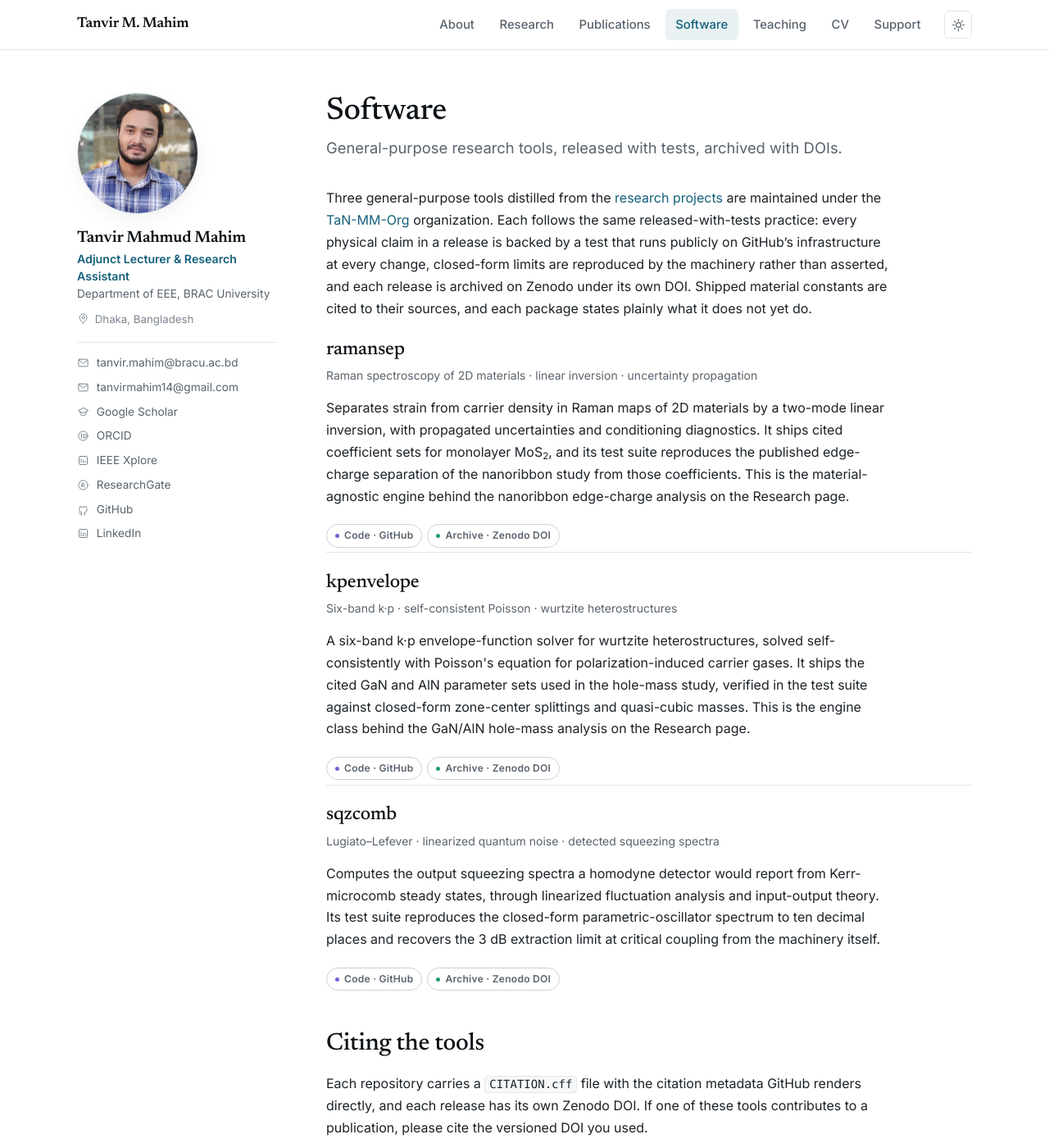
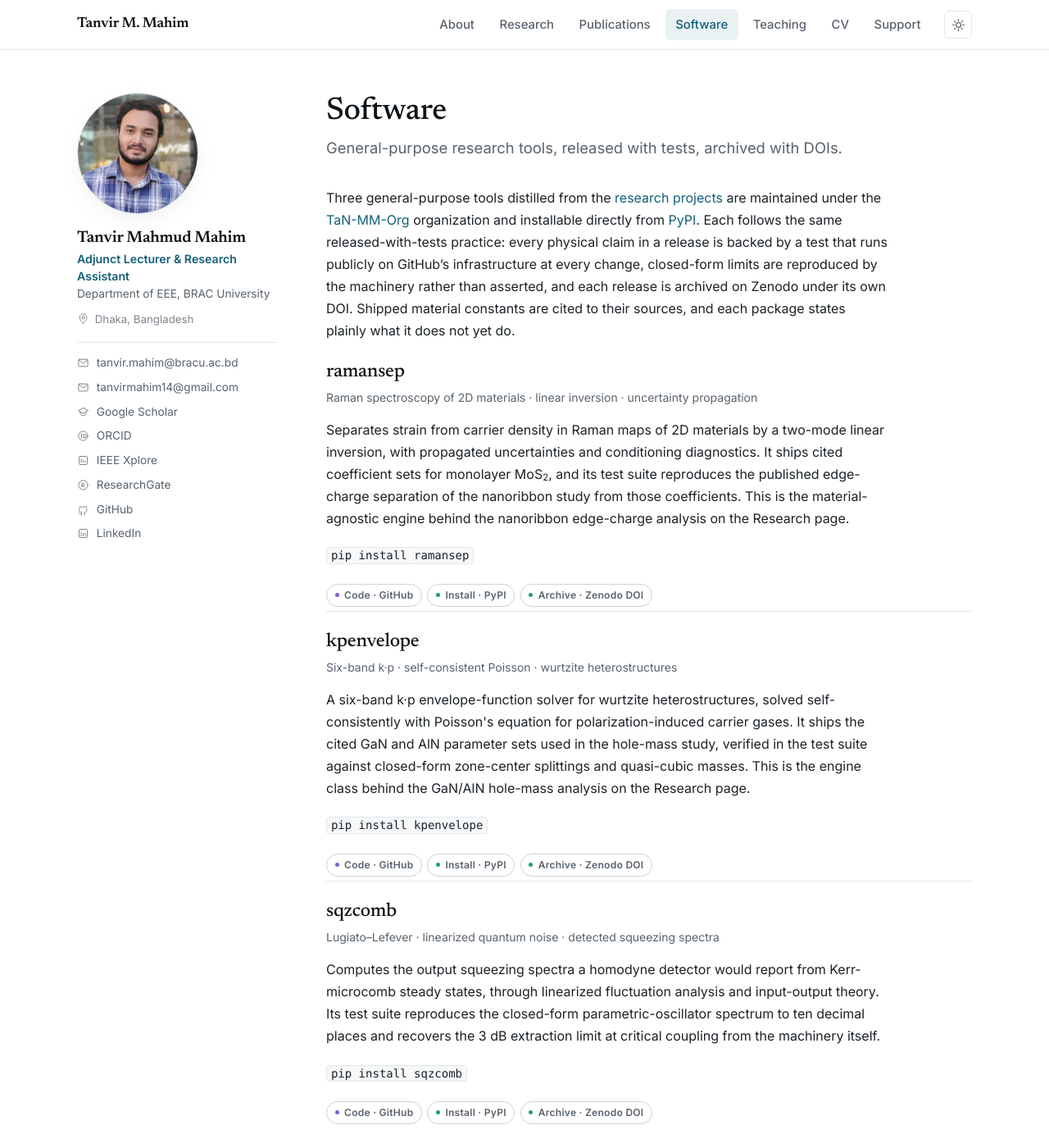
Before and after one commit to Tanvir-Mahmud-Mahim/Tanvir-Mahmud-Mahim.github.io, a Jekyll site: the page built from software.md, in a window 1280 px wide and 1400 px high. Shown: the whole window at 82% size. Built offline with Jekyll 4.4.1, drawn with Linux system fonts in a browser that asks for light colours.

Commit message:
Update site

```diff
--- a/software.md
+++ b/software.md
@@ -6,14 +6,16 @@ permalink: /software/
 description: "Open-source software by Tanvir Mahmud Mahim: ramansep, kpenvelope and sqzcomb, tools for Raman analysis of 2D materials, wurtzite k·p subband physics and squeezed-light microcomb design, maintained under the TaN-MM-Org organization."
 ---
 
-Three general-purpose tools distilled from the <a href="{{ '/research/' | relative_url }}">research projects</a> are maintained under the <a href="https://github.com/TaN-MM-Org" rel="noopener">TaN-MM-Org</a> organization. Each follows the same released-with-tests practice: every physical claim in a release is backed by a test that runs publicly on GitHub's infrastructure at every change, closed-form limits are reproduced by the machinery rather than asserted, and each release is archived on Zenodo under its own DOI. Shipped material constants are cited to their sources, and each package states plainly what it does not yet do.
+Three general-purpose tools distilled from the <a href="{{ '/research/' | relative_url }}">research projects</a> are maintained under the <a href="https://github.com/TaN-MM-Org" rel="noopener">TaN-MM-Org</a> organization and installable directly from <a href="https://pypi.org/" rel="noopener">PyPI</a>. Each follows the same released-with-tests practice: every physical claim in a release is backed by a test that runs publicly on GitHub's infrastructure at every change, closed-form limits are reproduced by the machinery rather than asserted, and each release is archived on Zenodo under its own DOI. Shipped material constants are cited to their sources, and each package states plainly what it does not yet do.
 
 <section class="project">
   <h3>ramansep</h3>
   <p class="project-meta">Raman spectroscopy of 2D materials · linear inversion · uncertainty propagation</p>
   <p>Separates strain from carrier density in Raman maps of 2D materials by a two-mode linear inversion, with propagated uncertainties and conditioning diagnostics. It ships cited coefficient sets for monolayer MoS<sub>2</sub>, and its test suite reproduces the published edge-charge separation of the nanoribbon study from those coefficients. This is the material-agnostic engine behind the nanoribbon edge-charge analysis on the Research page.</p>
+  <p><code>pip install ramansep</code></p>
   <ul class="pub-actions">
     <li><a class="chip chip-code" href="https://github.com/TaN-MM-Org/ramansep" rel="noopener">Code · GitHub</a></li>
+    <li><a class="chip chip-data" href="https://pypi.org/project/ramansep/" rel="noopener">Install · PyPI</a></li>
     <li><a class="chip chip-data" href="https://doi.org/10.5281/zenodo.22014913" rel="noopener">Archive · Zenodo DOI</a></li>
   </ul>
 </section>
@@ -22,8 +24,10 @@ Three general-purpose tools distilled from the <a href="{{ '/research/' | relati
   <h3>kpenvelope</h3>
   <p class="project-meta">Six-band k·p · self-consistent Poisson · wurtzite heterostructures</p>
   <p>A six-band k·p envelope-function solver for wurtzite heterostructures, solved self-consistently with Poisson's equation for polarization-induced carrier gases. It ships the cited GaN and AlN parameter sets used in the hole-mass study, verified in the test suite against closed-form zone-center splittings and quasi-cubic masses. This is the engine class behind the GaN/AlN hole-mass analysis on the Research page.</p>
+  <p><code>pip install kpenvelope</code></p>
   <ul class="pub-actions">
     <li><a class="chip chip-code" href="https://github.com/TaN-MM-Org/kpenvelope" rel="noopener">Code · GitHub</a></li>
+    <li><a class="chip chip-data" href="https://pypi.org/project/kpenvelope/" rel="noopener">Install · PyPI</a></li>
     <li><a class="chip chip-data" href="https://doi.org/10.5281/zenodo.22015269" rel="noopener">Archive · Zenodo DOI</a></li>
   </ul>
 </section>
@@ -32,8 +36,10 @@ Three general-purpose tools distilled from the <a href="{{ '/research/' | relati
   <h3>sqzcomb</h3>
   <p class="project-meta">Lugiato–Lefever · linearized quantum noise · detected squeezing spectra</p>
   <p>Computes the output squeezing spectra a homodyne detector would report from Kerr-microcomb steady states, through linearized fluctuation analysis and input-output theory. Its test suite reproduces the closed-form parametric-oscillator spectrum to ten decimal places and recovers the 3 dB extraction limit at critical coupling from the machinery itself.</p>
+  <p><code>pip install sqzcomb</code></p>
   <ul class="pub-actions">
     <li><a class="chip chip-code" href="https://github.com/TaN-MM-Org/sqzcomb" rel="noopener">Code · GitHub</a></li>
+    <li><a class="chip chip-data" href="https://pypi.org/project/sqzcomb/" rel="noopener">Install · PyPI</a></li>
     <li><a class="chip chip-data" href="https://doi.org/10.5281/zenodo.22015375" rel="noopener">Archive · Zenodo DOI</a></li>
   </ul>
 </section>
```
